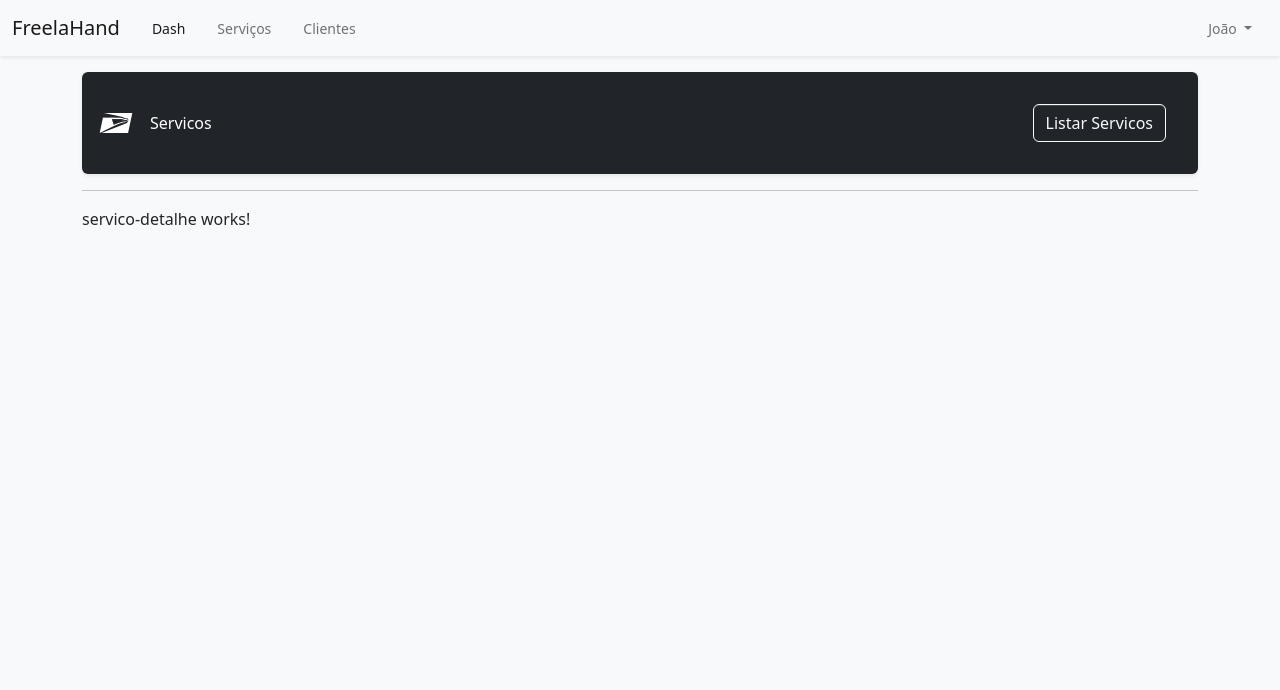
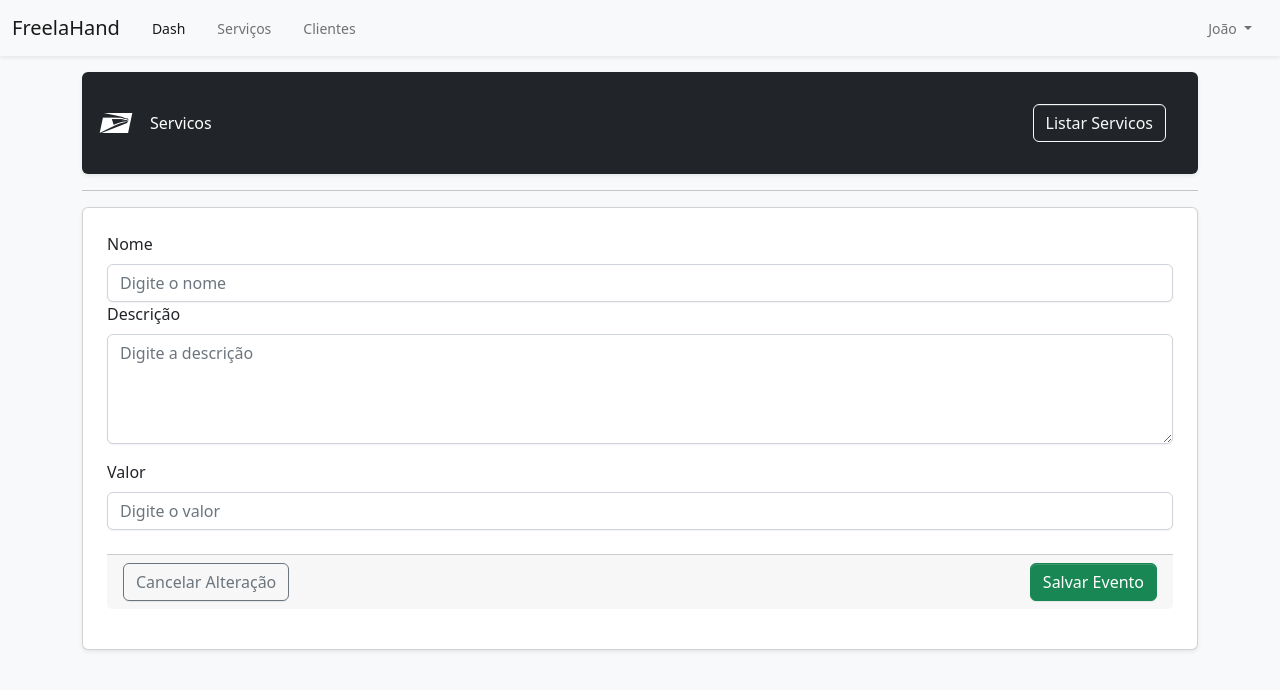
Before and after one commit to Hanter-byte/freela-hand-front, an Angular app: page /servicos/detalhe in a window 1280 px wide. Shown: the top 690 px of the page. Built offline with nearby package versions, Linux system fonts and the light colour scheme.

Commit message:
post e delete

```diff
--- a/src/app/app.module.ts
+++ b/src/app/app.module.ts
@@ -1,6 +1,6 @@
 import { NgModule } from '@angular/core';
 import { BrowserModule } from '@angular/platform-browser';
-import { FormsModule } from '@angular/forms';
+import { FormsModule, ReactiveFormsModule } from '@angular/forms';
 
 import { AppRoutingModule } from './app-routing.module';
 import { AppComponent } from './app.component';
@@ -42,6 +42,7 @@ import { PerfilComponent } from './components/user/perfil/perfil.component';
     PerfilComponent,
   ],
   imports: [
+    ReactiveFormsModule,
     BrowserModule,
     AppRoutingModule,
     HttpClientModule,
--- a/src/app/components/servicos/servico-detalhe/servico-detalhe.component.html
+++ b/src/app/components/servicos/servico-detalhe/servico-detalhe.component.html
@@ -1 +1,45 @@
-<p>servico-detalhe works!</p>
+<div class="card rounded shadow-sm p-4">
+  <form [formGroup]="form">
+    <div class="form-group mb-3">
+      <label for="name" class="form-label">Nome</label>
+      <input type="text" class="form-control"
+        [ngClass]="{'is-invalid': form.get('name')?.errors && form.get('name')?.touched}" name="name"
+        formControlName="name" placeholder="Digite o nome" required>
+      <div class="invalid-feedback">
+        O nome é obrigatório
+      </div>
+      <div class="valid-feedback">
+        O nome deve ter no mínimo 3 caracteres
+      </div>
+      <div class="form-group mb-3">
+        <label for="description" class="form-label">Descrição</label>
+        <textarea class="form-control"
+          [ngClass]="{'is-invalid': form.get('description')?.errors && form.get('description')?.touched}"
+          name="description" rows="4" formControlName="description" placeholder="Digite a descrição"
+          required></textarea>
+        <div class="invalid-feedback">
+          A descrição é obrigatória
+        </div>
+      </div>
+      <div class="form-group mb-4">
+        <label for="price" class="form-label">Valor</label>
+        <input type="number" class="form-control"
+          [ngClass]="{'is-invalid': form.get('price')?.errors && form.get('price')?.touched}" name="price"
+          formControlName="price" placeholder="Digite o valor" required>
+        <div class="invalid-feedback">
+          O valor é obrigatório
+        </div>
+      </div>
+      <div class="card-footer">
+        <div class="d-flex justify-content-between">
+          <button type="button" class="btn btn-outline-secondary" (click)="resetForm()">
+            Cancelar Alteração
+          </button>
+          <button type="submit" class="btn btn-success" (click)="salvarServico()">
+            Salvar Evento
+          </button>
+        </div>
+      </div>
+    </div>
+  </form>
+</div>
--- a/src/app/components/servicos/servico-detalhe/servico-detalhe.component.ts
+++ b/src/app/components/servicos/servico-detalhe/servico-detalhe.component.ts
@@ -1,10 +1,85 @@
 import { Component } from '@angular/core';
+import { Form, FormControl, FormGroup, Validators } from '@angular/forms';
+import { ActivatedRoute } from '@angular/router';
+import { Servico } from '@app/models/Servico';
+import { ServicosServiceTsService } from '@app/services/servicos.service.ts.service';
+import { ToastrService } from 'ngx-toastr';
 
 @Component({
   selector: 'app-servico-detalhe',
   templateUrl: './servico-detalhe.component.html',
-  styleUrls: ['./servico-detalhe.component.scss']
+  styleUrls: ['./servico-detalhe.component.scss'],
 })
 export class ServicoDetalheComponent {
+  servico = {} as Servico;
+  form = {} as FormGroup;
 
+  constructor(
+    private router: ActivatedRoute,
+    private servicoService: ServicosServiceTsService,
+    private tostar: ToastrService
+  ) {}
+
+  ngOnInit(): void {
+    this.carregarServico();
+    this.validation();
+  }
+
+  public validation(): void {
+    this.form = new FormGroup({
+      name: new FormControl('', [
+        Validators.required,
+        Validators.minLength(3),
+        Validators.maxLength(50),
+      ]),
+      description: new FormControl('', [
+        Validators.required,
+        Validators.minLength(3),
+        Validators.maxLength(200),
+      ]),
+      price: new FormControl('', [
+        Validators.required,
+        Validators.minLength(1),
+        Validators.maxLength(10),
+      ]),
+    });
+  }
+
+  public resetForm(): void {
+    this.form.reset();
+  }
+
+  public carregarServico(): void {
+    const servicoIdParams = this.router.snapshot.paramMap.get('id');
+
+    if (servicoIdParams !== null) {
+      this.servicoService.getServicoById(+servicoIdParams).subscribe({
+        next: (servico: Servico) => {
+          this.servico = { ...servico };
+          this.form.patchValue(this.servico);
+        },
+        error: (error) => {
+          console.error(error);
+        },
+      });
+    }
+  }
+
+  public salvarServico(): void {
+    if (this.form.valid) {
+      this.servico = { ...this.form.value };
+
+      this.servicoService.postServico(this.servico).subscribe({
+        next: () => {
+          this.tostar.success('Serviço cadastrado com sucesso', 'Sucesso');
+          this.resetForm();
+        },
+        error: (error) => {
+          this.tostar.error('Erro ao cadastrar serviço', 'Erro');
+          console.error(error);
+        },
+        complete: () => {},
+      });
+    }
+  }
 }
--- a/src/app/components/servicos/servico-lista/servico-lista.component.html
+++ b/src/app/components/servicos/servico-lista/servico-lista.component.html
@@ -18,9 +18,9 @@
       <tr>
         <th>#</th>
         <th>Nome</th>
-        <th>Descrição</th>
+        <th class="d-none d-sm-table-cell">Descrição</th>
         <th>Preço</th>
-        <th>Data</th>
+        <!-- <th>Data</th> -->
         <th>Opções</th>
       </tr>
     </thead>
@@ -28,11 +28,11 @@
       <tr *ngFor="let servico of servicosFiltrados" style="cursor: pointer;" (click)="detalheServico(servico.id)">
         <td>{{ servico.id }}</td>
         <td>{{ servico.name }}</td>
-        <td>{{ servico.description }}</td>
+        <td class="d-none d-sm-table-cell">{{ servico.description }}</td>
         <td>{{ servico.price | currency:'BRL' }} </td>
-        <td>{{servico.dateTime | DateTimeFormatPipe}}</td>
+        <!-- <td>{{servico.dateTime | DateTimeFormatPipe}}</td> -->
         <td>
-          <button tooltip="Excluir" class="btn btn-danger small" (click)="openModal(template)">
+          <button tooltip="Excluir" class="btn btn-danger small" (click)="openModal($event, template, servico.id)">
             <i class="fa fa-trash"></i>
           </button>
         </td>
@@ -47,7 +47,7 @@
 
 <ng-template #template>
   <div class="modal-body text-center">
-    <p>Tem certeza que deseja excluir este registro?</p>
+    <p>Tem certeza que deseja excluir o serviço de código {{this.servicoId}}</p>
     <button type="button" class="btn btn-default" (click)="confirm()">Yes</button>
     <button type="button" class="btn btn-primary" (click)="decline()">No</button>
   </div>
--- a/src/app/components/servicos/servico-lista/servico-lista.component.ts
+++ b/src/app/components/servicos/servico-lista/servico-lista.component.ts
@@ -12,10 +12,10 @@ import { ServicosServiceTsService } from 'src/app/services/servicos.service.ts.s
 })
 export class ServicoListaComponent {
   modalRef?: BsModalRef;
-
   public servicos: Servico[] = [];
   private _filtroLista: string = '';
   public servicosFiltrados: Servico[] = [];
+  public servicoId: number = 0;
 
   public get filtroLista(): string {
     return this._filtroLista;
@@ -52,7 +52,6 @@ export class ServicoListaComponent {
       next: (servicos: Servico[]) => {
         this.servicos = servicos.map((servico) => ({
           ...servico,
-          dateTime: new Date(),
         }));
         this.servicosFiltrados = this.servicos;
       },
@@ -63,21 +62,30 @@ export class ServicoListaComponent {
     });
   }
 
-  openModal(template: TemplateRef<any>) {
+  openModal(event: any, template: TemplateRef<any>, servicoId: number): void {
+    event.stopPropagation();
+    this.servicoId = servicoId;
     this.modalRef = this.modalService.show(template, { class: 'modal-sm' });
   }
 
   confirm(): void {
     this.modalRef?.hide();
-    this.toastr.success('Serviço excluído com sucesso!', 'Exclusão');
+    this.servicoService.deleteServico(this.servicoId).subscribe({
+      next: () => {
+        this.getServicos();
+        this.toastr.success('Serviço deletado com sucesso!', 'Sucesso');
+      },
+      error: (error: any) => {
+        console.error(error);
+        this.toastr.error('Erro ao deletar o serviço!', 'Erro');
+      },
+    });
   }
 
   decline(): void {
     this.modalRef?.hide();
   }
 
-  detalhes(): void {}
-
   detalheServico(id: number): void {
     this.router.navigate([`/servicos/detalhe/${id}`]);
   }
--- a/src/app/components/user/register/register.component.scss
+++ b/src/app/components/user/register/register.component.scss
@@ -0,0 +1,65 @@
+.card {
+  border-radius: 10px;
+  box-shadow: 0 4px 8px rgba(0, 0, 0, 0.1);
+}
+
+.form-label {
+  font-weight: bold;
+}
+
+.form-control {
+  border-radius: 0.25rem;
+  padding: 10px;
+  margin-bottom: 15px;
+}
+
+.form-control:focus {
+  border-color: #6e8efb;
+  box-shadow: 0 0 5px rgba(110, 142, 251, 0.5);
+}
+
+.btn {
+  border-radius: 5px;
+  padding: 10px 20px;
+}
+
+.btn-success {
+  background-color: #6e8efb;
+  border-color: #6e8efb;
+}
+
+.btn-success:hover {
+  background-color: #5a7de0;
+  border-color: #5a7de0;
+}
+
+.btn-link {
+  color: #6e8efb;
+}
+
+.btn-link:hover {
+  color: #5a7de0;
+}
+
+.custom-control-label a {
+  color: #6e8efb;
+}
+
+.custom-control-label a:hover {
+  color: #5a7de0;
+}
+
+.text-center h1, .text-center h3 {
+  color: #6e8efb;
+}
+
+.text-center img {
+  max-width: 100%;
+  height: auto;
+}
+
+@media (max-width: 767.98px) {
+  .card {
+    margin: 20px;
+  }
+}
--- a/src/app/services/servicos.service.ts.service.ts
+++ b/src/app/services/servicos.service.ts.service.ts
@@ -3,8 +3,9 @@ import { Injectable } from '@angular/core';
 import { Observable } from 'rxjs';
 import { Servico } from '../models/Servico';
 
-@Injectable()
-// {providedIn: 'root',}
+@Injectable({
+  providedIn: 'root',
+})
 export class ServicosServiceTsService {
   baseUrl = 'https://localhost:44317/api/Service';
   constructor(private http: HttpClient) {}
@@ -16,4 +17,16 @@ export class ServicosServiceTsService {
   public getServicoById(id: number): Observable<Servico> {
     return this.http.get<Servico>(`${this.baseUrl}/${id}`);
   }
+
+  public postServico(servico: Servico): Observable<Servico> {
+    return this.http.post<Servico>(this.baseUrl, servico);
+  }
+
+  public putServico(id: number, servico: Servico): Observable<Servico> {
+    return this.http.put<Servico>(`${this.baseUrl}/${servico.id}`, servico);
+  }
+
+  public deleteServico(id: number): Observable<any> {
+    return this.http.delete(`${this.baseUrl}?id=${id}`);
+  }
 }
--- a/tsconfig.json
+++ b/tsconfig.json
@@ -22,7 +22,11 @@
     "lib": [
       "ES2022",
       "dom"
-    ]
+    ],
+    "paths": {
+      "@app/*": ["src/app/*"],
+      "@env/*": ["src/environments/*"]
+    }
   },
   "angularCompilerOptions": {
     "enableI18nLegacyMessageIdFormat": false,
```
Also changed, not shown: src/app/components/user/register/register.component.html (+19 -23 lines), src/app/services/account.service.ts (added, +15 -0 lines), 1 other file (tests, documents, lock files or other folders).
